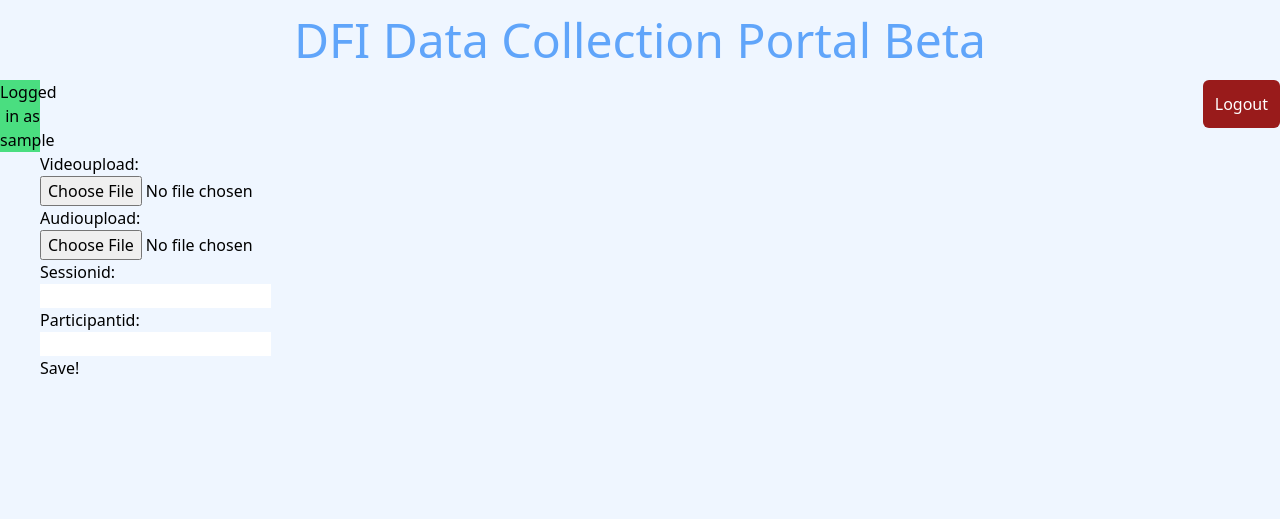
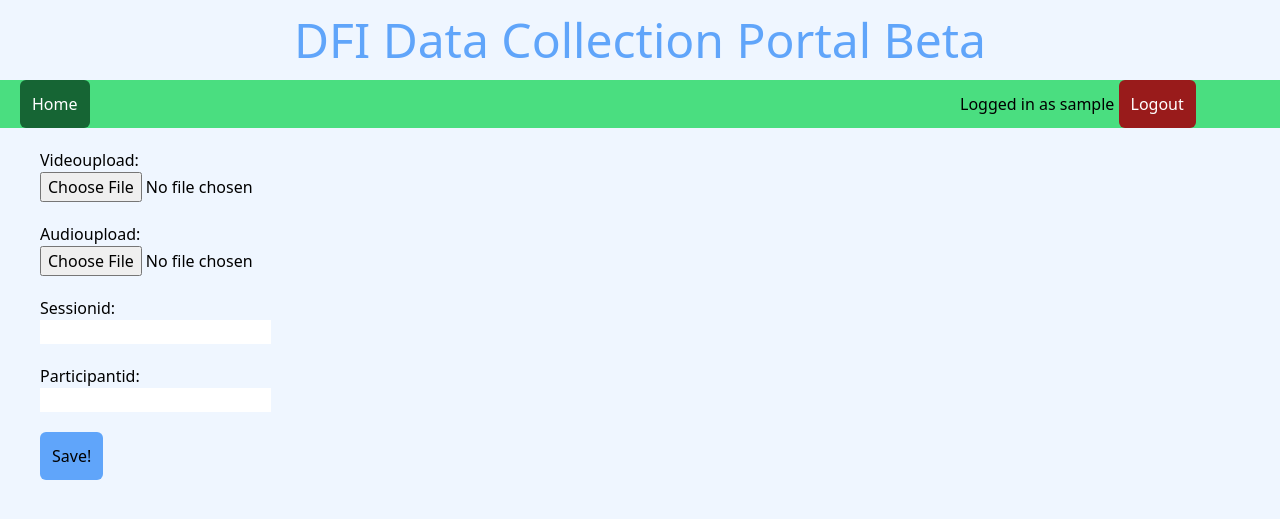
Before and after one commit to RomanPenguin/DFI-cycling, a Django app: page /awstranscription/new_session/ in a window 1280 px wide. Shown: the top 519 px of the page. Run offline with Django 3.2, Linux system fonts and the light colour scheme; the visitor is signed in with stand-in values (Sample User, id 1); some libraries are stand-ins or nearby versions.

Commit message:
added home button, modified upload screen

```diff
--- a/bicyclewebsite/awstranscription/templates/awstranscription/new_session.html
+++ b/bicyclewebsite/awstranscription/templates/awstranscription/new_session.html
@@ -6,7 +6,7 @@
 <form action="/awstranscription/new_session/" method="POST" enctype="multipart/form-data" class ="pl-10">
     {% csrf_token %}
     {% for entry in form %}
-       <div>
+       <div class="pt-5">
             {{ entry.label_tag }}
        </div>
        <div>
@@ -14,9 +14,12 @@
            {{entry}}
        </div>
     {% endfor %}
-    <button>
-        Save!
-    </button>
+    <div class='pt-5'>
+        <button class="bg-blue-400 hover:bg-blue-800 rounded-md p-3">
+            Save!
+        </button>
+    </div>
+
 </form>
 
 {% endblock %}
--- a/bicyclewebsite/populate_dummy.py
+++ b/bicyclewebsite/populate_dummy.py
@@ -2,5 +2,5 @@ from django.db import models
 from awstranscription.models import RecordingSession, AudioInput, VideoInput
 from django.utils import timezone
 r1=AudioInput(fileName="audiotest1.mp3",recordedTime=timezone.localtime())
-r2=VideoInput(filename='videotest.mp4',recordedTime=timezone.localtime())
+r2=VideoInput(fileName='videotest.mp4',recordedTime=timezone.localtime())
 r3=RecordingSession(sessionID=1,participantID=2,audioInput=r1,videoInput=r2)
--- a/bicyclewebsite/theme/templates/base.html
+++ b/bicyclewebsite/theme/templates/base.html
@@ -13,22 +13,36 @@
 	<body class="bg-blue-50 font-sans leading-normal tracking-normal">
 		<div class="container mx-auto">
 			<section class="flex items-center justify-center h-20">
-				<h1 class="text-5xl text-blue-400">DFI Data Collection Portal Beta</h1>
+				<h1 class="text-5xl text-blue-400 justify-between">DFI Data Collection Portal Beta</h1>
 
 			</section>
 		</div>
-		<div class="columns-2 justify-end text-right">
-
-				<h3 class="text-right bg-green-400 max-w-10" >Logged in as {{ user.username|default:'Guest' }}</h3>
+		<div class="flex bg-green-400">
+			<div class="w-3/4 pl-5">
+				<span class="max-w-10 align-middle text-left">
+					<a href="{% url 'awstranscription:index' %}" class="max-w-10"><button class="bg-green-800 text-white rounded-md p-3 ">Home</button></a>
+				</span>
+			</div>
+			<div class="justify-end">
+				<span class="text-right max-w-10" >Logged in as {{ user.username|default:'Guest' }}</span>
 
 
-				{% if user.is_authenticated %}
-					<a href="{% url 'logout' %}" class="max-w-10"><button class="bg-red-800 text-white rounded-md p-3">Logout</button></a>
-				{% else %}
-					<a href="{% url 'login' %}" class="max-w-10">Login</a>
-				{% endif %}
+							{% if user.is_authenticated %}
+								<a href="{% url 'logout' %}" class="max-w-10"><button class="bg-red-800 text-white rounded-md p-3 ">Logout</button></a>
+							{% else %}
+								<a href="{% url 'login' %}" class="max-w-10">Login</a>
+							{% endif %}
+
+			</div>
+
+
+
+
+
+
 
 		</div>
+
 
 
 		<div id="content">
```
Also changed, not shown: 1 other file.
